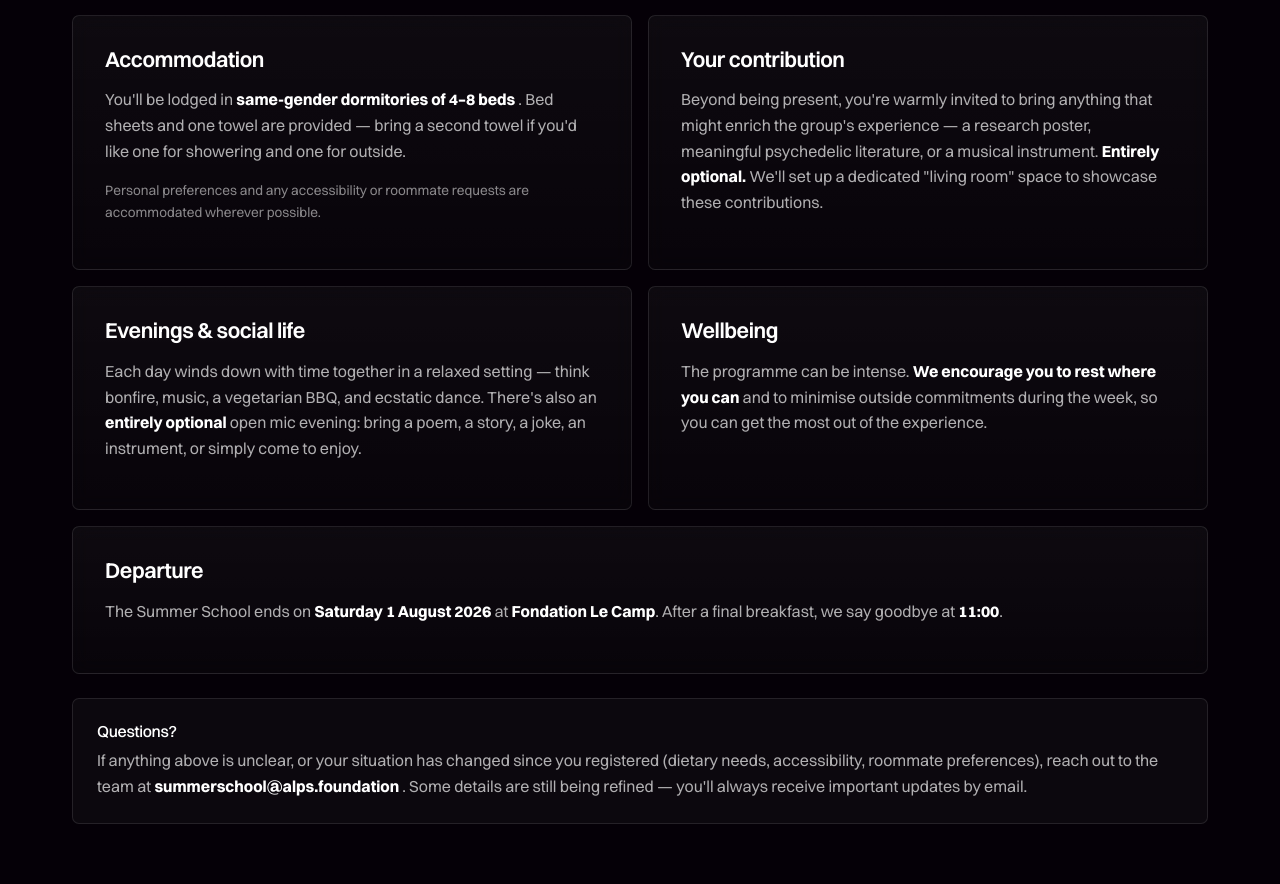
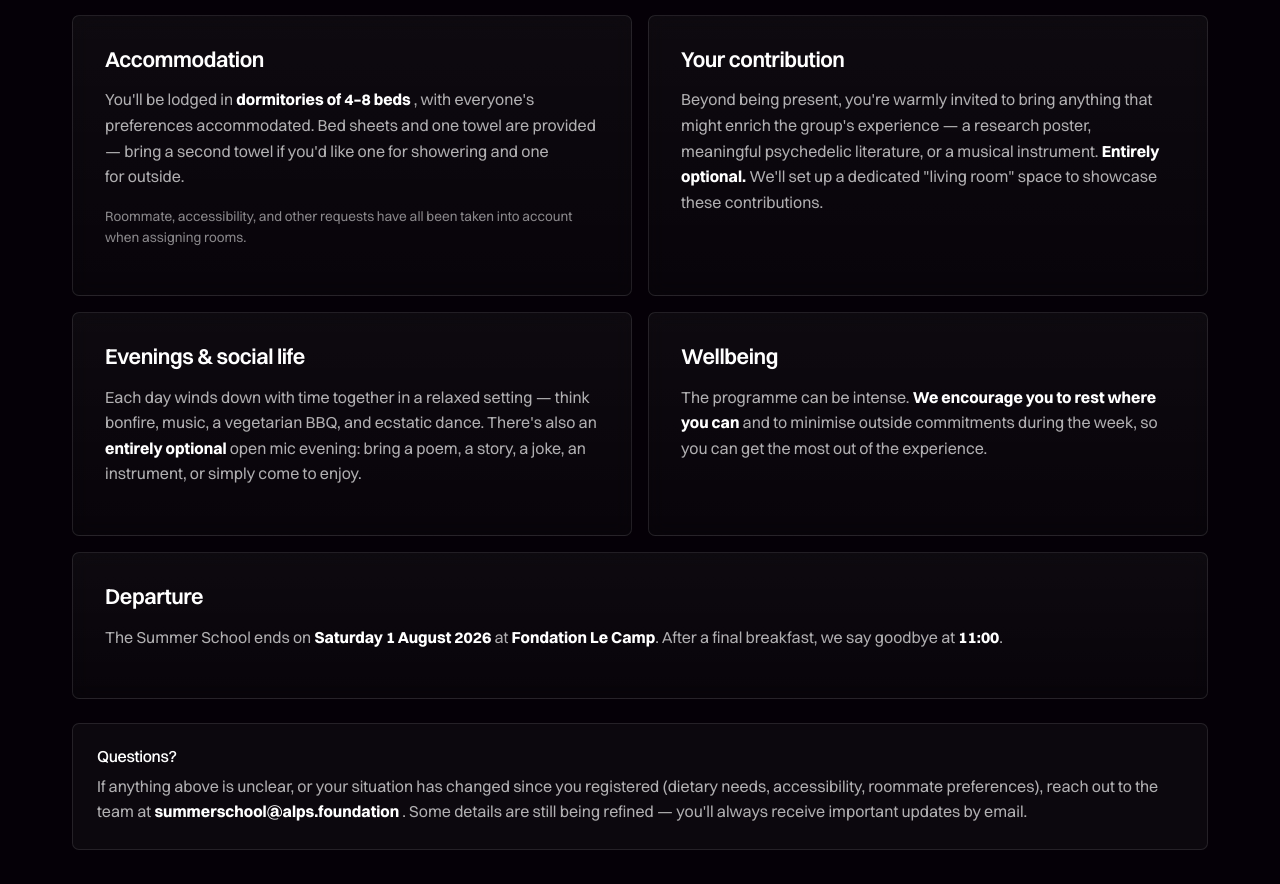
Before and after one commit to AlpsFoundation/summerschool.alps.foundation, an Astro site: page /participants in a window 1280 px wide. Shown: the part 2034-2918 px from the top of the page. Built offline with nearby package versions, Linux system fonts and the light colour scheme; Astro itself is replaced by a stand-in of ours.

Commit message:
Update accommodation copy: drop same-gender dorm promise (#55)

```diff
--- a/src/pages/participants.astro
+++ b/src/pages/participants.astro
@@ -175,13 +175,14 @@ const schedule = [
         <p>
           You'll be lodged in
           <strong class="text-white">
-            same-gender dormitories of 4–8 beds
-          </strong>. Bed sheets and one towel are provided — bring a second
-          towel if you'd like one for showering and one for outside.
+            dormitories of 4–8 beds
+          </strong>, with everyone's preferences accommodated. Bed sheets and
+          one towel are provided — bring a second towel if you'd like one for
+          showering and one for outside.
         </p>
         <p class="text-[0.85rem] text-[var(--color-fg-subtle)]">
-          Personal preferences and any accessibility or roommate requests
-          are accommodated wherever possible.
+          Roommate, accessibility, and other requests have all been taken
+          into account when assigning rooms.
         </p>
       </div>
 
```
